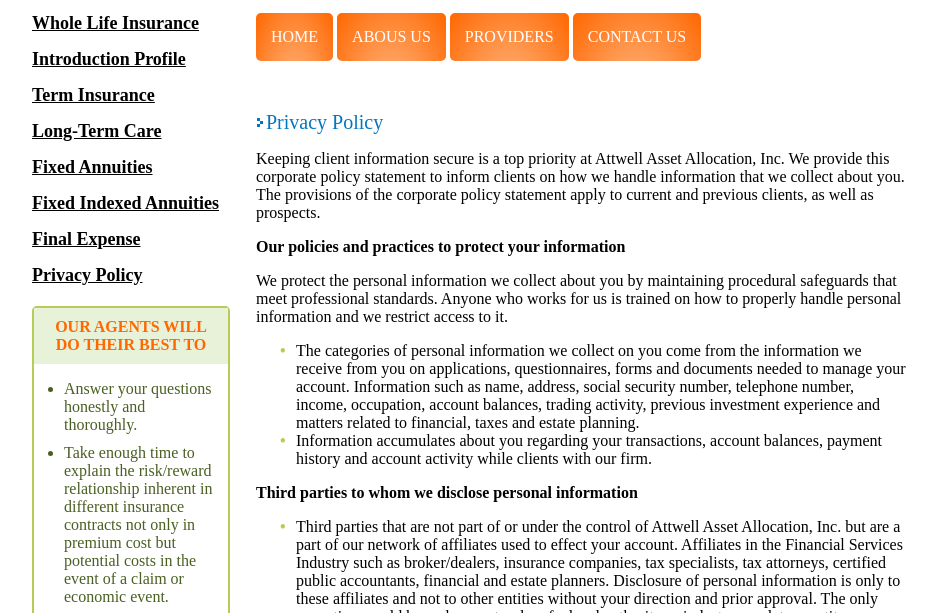
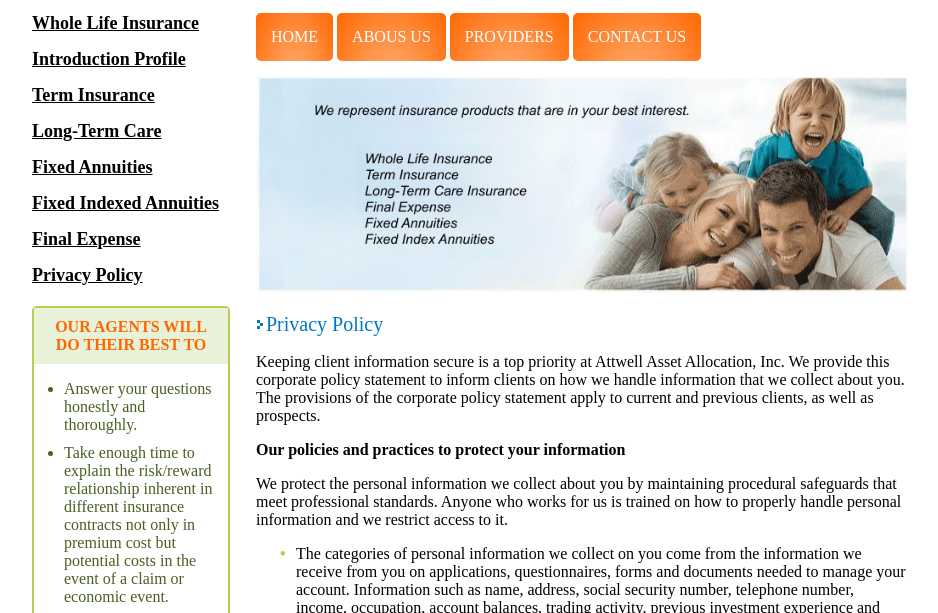
Before and after one commit to stan-kavi/binshured, a plain HTML site: page index.html in a window 1280 px wide. Shown: the part 147-760 px from the top of the page, without its empty margins (170-1108 px from the left). Drawn offline with Linux system fonts and the light colour scheme.

Commit message:
Banner Update 2

```diff
--- a/index.html
+++ b/index.html
@@ -170,7 +170,7 @@
     </nav>
 
     <div class="photo">
-      <img src="ins-banner.jpg" width="50px" alt="">
+      <img src="ins-banner.png" width="50px" alt="">
     </div>
 
     <h2 class="pageTitle"><span class="pixel-arrow-style"></span>Privacy Policy</h2>
```
